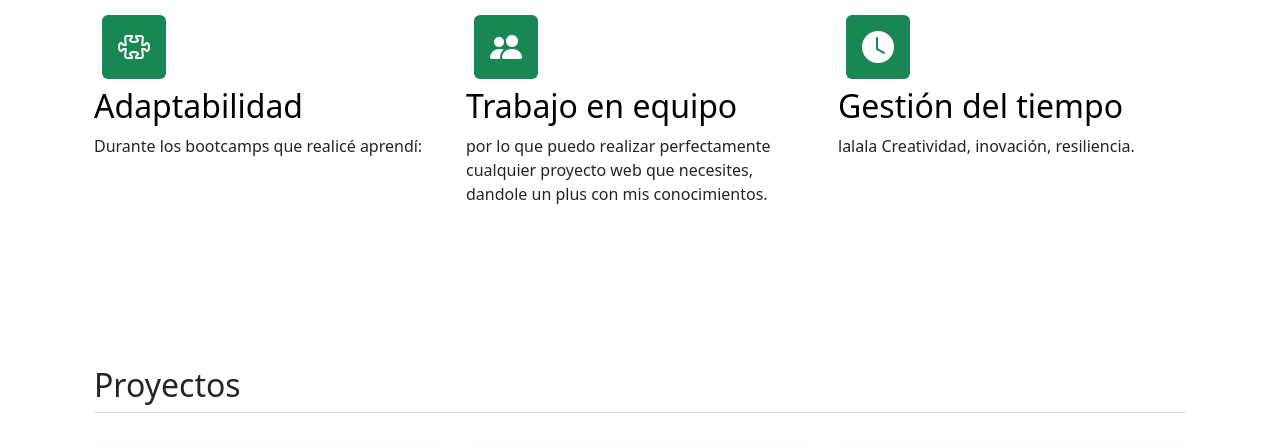
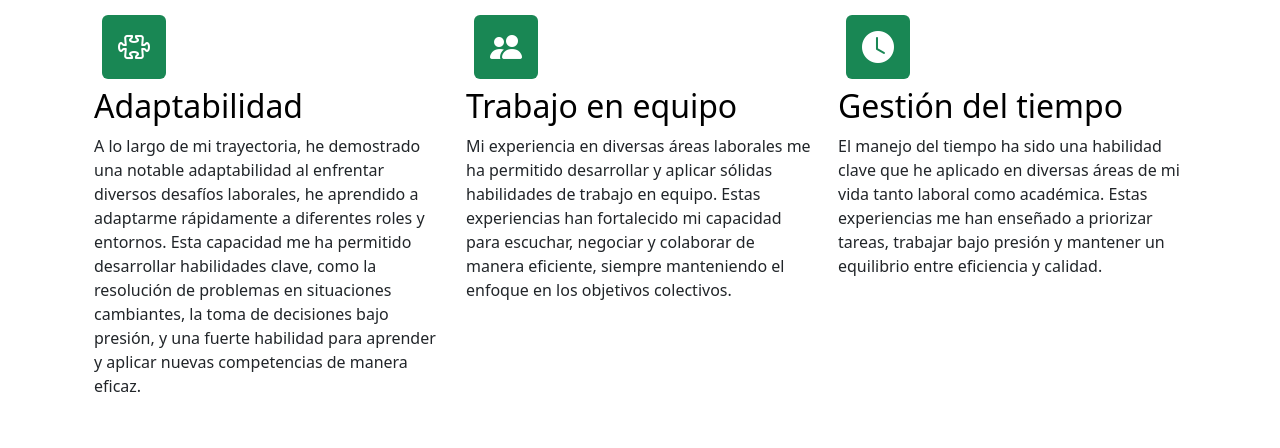
Before and after one commit to AndyDeev/portafolio-b7-g2, a plain HTML site: page index.html in a window 1280 px wide. Shown: the part 1460-1908 px from the top of the page. Drawn offline with nearby package versions, Linux system fonts and the light colour scheme.

Commit message:
Ultimo commit para el curso

```diff
--- a/index.html
+++ b/index.html
@@ -139,7 +139,7 @@
             soy capaz de forjar conexiones entre la estética y la funcionalidad, dandole vida a ideas y conceptos a
             través de la combinación de elementos visuales.
             Manejo Adobe Illustrator, Photoshop, Figma, Fotografía, Edición de vídeo, Edición de audio, Diseño Sonoro,
-            Producción Audiovisual, Locución, Guón, entres otras hábilidades para realizar tus proyectos con la mejor
+            Producción Audiovisual, Locución, Guón, entre otras hábilidades para realizar tus proyectos con la mejor
             cálidad.
           </p>
         </div>
@@ -150,7 +150,7 @@
             <i class="bi bi-puzzle"></i>
           </div>
           <h3 class="fs-2 text-body-emphasis">Adaptabilidad</h3>
-          <p class="text-align: justify; text-justify: inter-word;">Durante los bootcamps que realicé aprendí: </p>
+          <p class="text-align: justify; text-justify: inter-word;">A lo largo de mi trayectoria, he demostrado una notable adaptabilidad al enfrentar diversos desafíos laborales, he aprendido a adaptarme rápidamente a diferentes roles y entornos. Esta capacidad me ha permitido desarrollar habilidades clave, como la resolución de problemas en situaciones cambiantes, la toma de decisiones bajo presión, y una fuerte habilidad para aprender y aplicar nuevas competencias de manera eficaz. </p>
 
         </div>
 
@@ -160,9 +160,7 @@
             <i class="bi bi-people-fill"></i>
           </div>
           <h3 class="fs-2 text-body-emphasis">Trabajo en equipo</h3>
-          <p class="text-align: justify; text-justify: inter-word;">por lo que puedo realizar perfectamente cualquier
-            proyecto web que
-            necesites, dandole un plus con mis conocimientos.</p>
+          <p class="text-align: justify; text-justify: inter-word;">Mi experiencia en diversas áreas laborales me ha permitido desarrollar y aplicar sólidas habilidades de trabajo en equipo. Estas experiencias han fortalecido mi capacidad para escuchar, negociar y colaborar de manera eficiente, siempre manteniendo el enfoque en los objetivos colectivos.</p>
         </div>
 
         <div class="feature col">
@@ -172,7 +170,7 @@
           </div>
           <h3 class="fs-2 text-body-emphasis">Gestión del tiempo</h3>
           <p>
-            lalala Creatividad, inovación, resiliencia.
+            El manejo del tiempo ha sido una habilidad clave que he aplicado en diversas áreas de mi vida tanto laboral como académica. Estas experiencias me han enseñado a priorizar tareas, trabajar bajo presión y mantener un equilibrio entre eficiencia y calidad.
           </p>
         </div>
 
```
